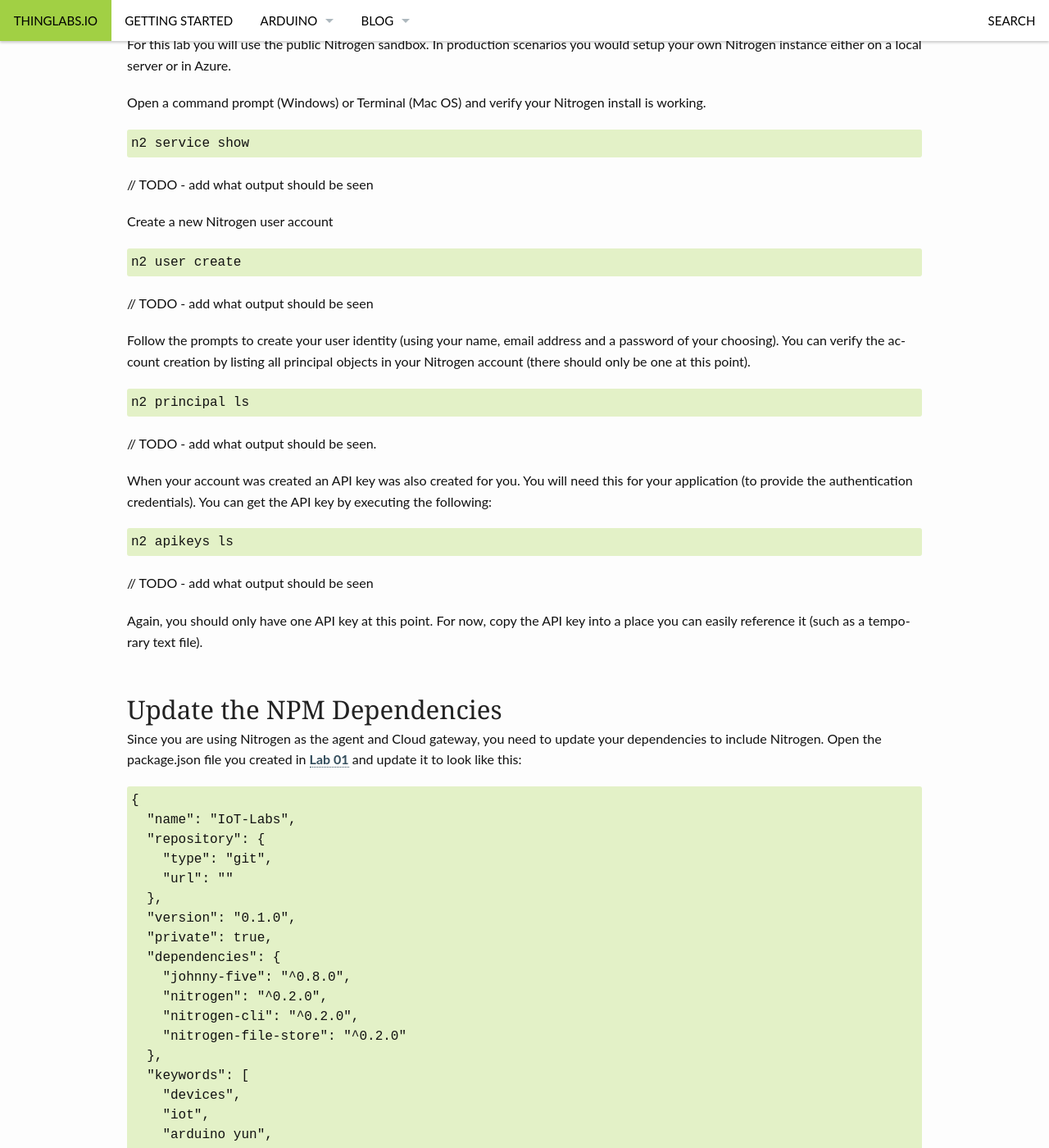
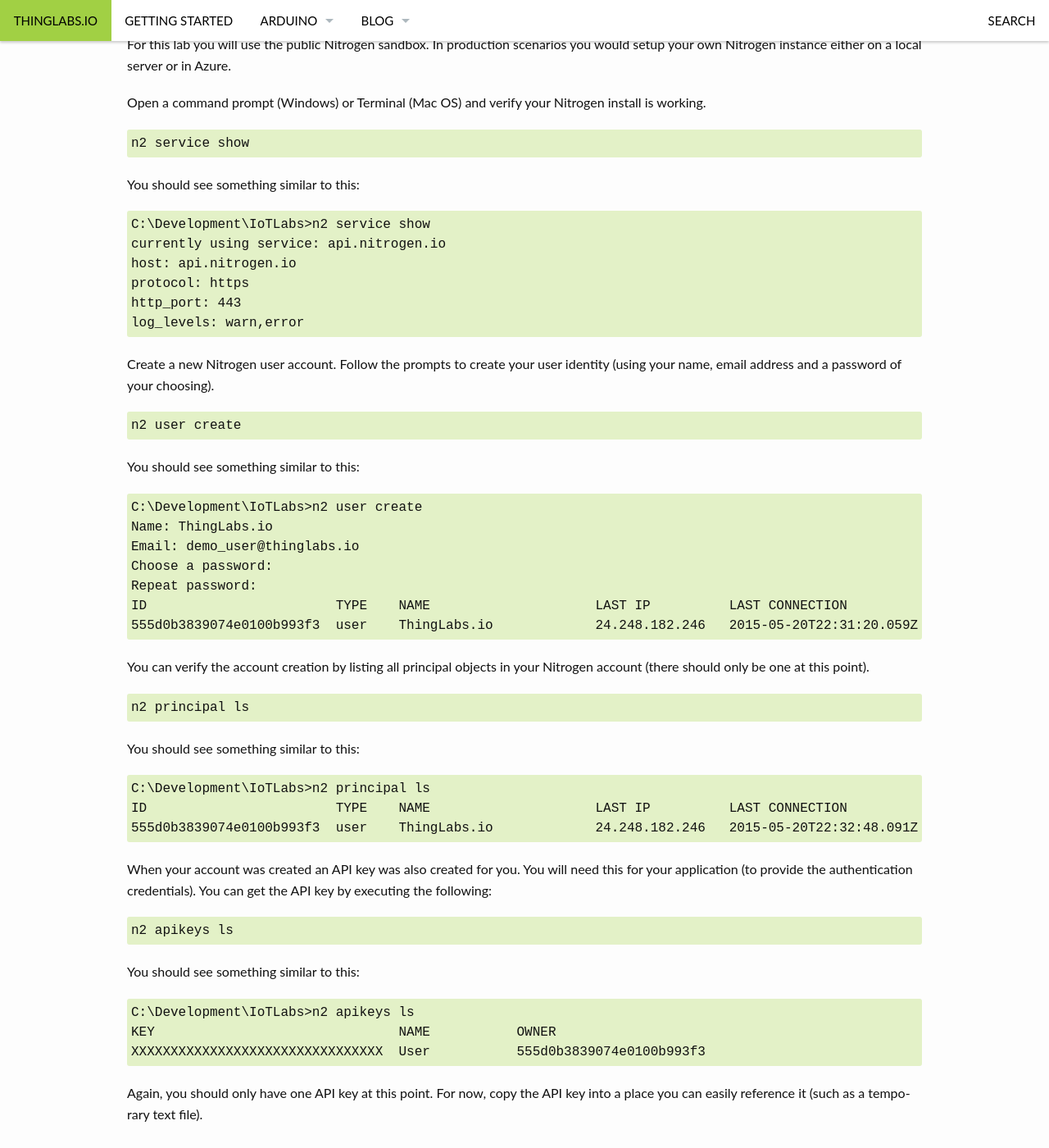
Before and after one commit to ThingLabsIo/ThingLabsIo.github.io, a Jekyll site: the page built from pages/lab004.md, in a window 1280 px wide and 1400 px high, scrolled down 2979 px. Shown: the whole window at 82% size. Built offline with Jekyll 4.4.1, drawn with Linux system fonts in a browser that asks for light colours.

Commit message:
touch ups

```diff
--- a/pages/lab004.md
+++ b/pages/lab004.md
@@ -64,28 +64,55 @@
 n2 service show
 </pre>
 
-// TODO - add what output should be seen
+You should see something similar to this:
+<pre>
+C:\Development\IoTLabs>n2 service show
+currently using service: api.nitrogen.io
+host: api.nitrogen.io
+protocol: https
+http_port: 443
+log_levels: warn,error
+</pre>
 
-Create a new Nitrogen user account
+Create a new Nitrogen user account. Follow the prompts to create your user identity (using your name, email address and a password of your choosing).
 <pre>
 n2 user create
 </pre>
 
-// TODO - add what output should be seen
+You should see something similar to this:
+<pre>
+C:\Development\IoTLabs>n2 user create
+Name: ThingLabs.io
+Email: demo_user@thinglabs.io
+Choose a password:
+Repeat password:
+ID                        TYPE    NAME                     LAST IP          LAST CONNECTION
+555d0b3839074e0100b993f3  user    ThingLabs.io             24.248.182.246   2015-05-20T22:31:20.059Z
+</pre>
 
-Follow the prompts to create your user identity (using your name, email address and a password of your choosing). You can verify the account creation by listing all principal objects in your Nitrogen account (there should only be one at this point).
+You can verify the account creation by listing all principal objects in your Nitrogen account (there should only be one at this point).
 <pre>
 n2 principal ls
 </pre>
 
-// TODO - add what output should be seen.
+You should see something similar to this:
+<pre>
+C:\Development\IoTLabs>n2 principal ls
+ID                        TYPE    NAME                     LAST IP          LAST CONNECTION
+555d0b3839074e0100b993f3  user    ThingLabs.io             24.248.182.246   2015-05-20T22:32:48.091Z
+</pre>
 
 When your account was created an API key was also created for you. You will need this for your application (to provide the authentication credentials). You can get the API key by executing the following:
 <pre>
 n2 apikeys ls
 </pre>
 
-// TODO - add what output should be seen
+You should see something similar to this:
+<pre>
+C:\Development\IoTLabs>n2 apikeys ls
+KEY                               NAME           OWNER
+XXXXXXXXXXXXXXXXXXXXXXXXXXXXXXXX  User           555d0b3839074e0100b993f3
+</pre>
 
 Again, you should only have one API key at this point. For now, copy the API key into a place you can easily reference it (such as a temporary text file).
 
```
Also changed, not shown: pages/lab006.md (+2 -2 lines).
